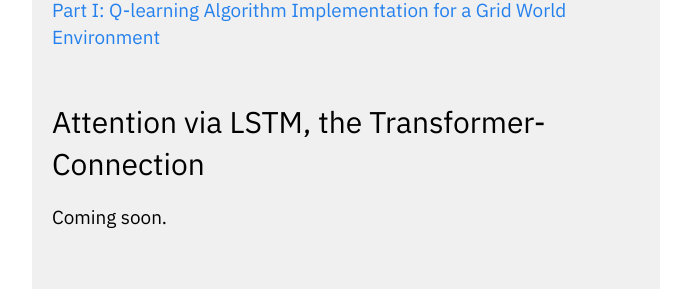
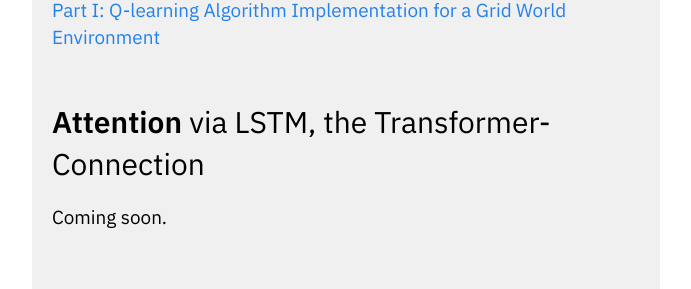
Before and after one commit to heseltime/heseltime.github.io, a Jekyll site: the page built from pages/rDai.md, in a window 1280 px wide and 900 px high, scrolled down 607 px. Shown: the part 158-447 px from the top of the window, without its empty margins (294-985 px from the left). Built offline with Jekyll 4.4.1, drawn with Linux system fonts in a browser that asks for light colours.

Commit message:
Format Title Link

```diff
--- a/pages/rDai.md
+++ b/pages/rDai.md
@@ -17,7 +17,7 @@ feedformat: none
             <p><a href="#rl-1">Part I: Q-learning Algorithm Implementation for a Grid World Environment</a></p>
         </li>
         <li>
-            <h3>Attention via LSTM, the Transformer-Connection</h3>
+            <h3><b>Attention</b> via LSTM, the Transformer-Connection</h3>
             <p>Coming soon.</p>
         </li>
         <li>
```
